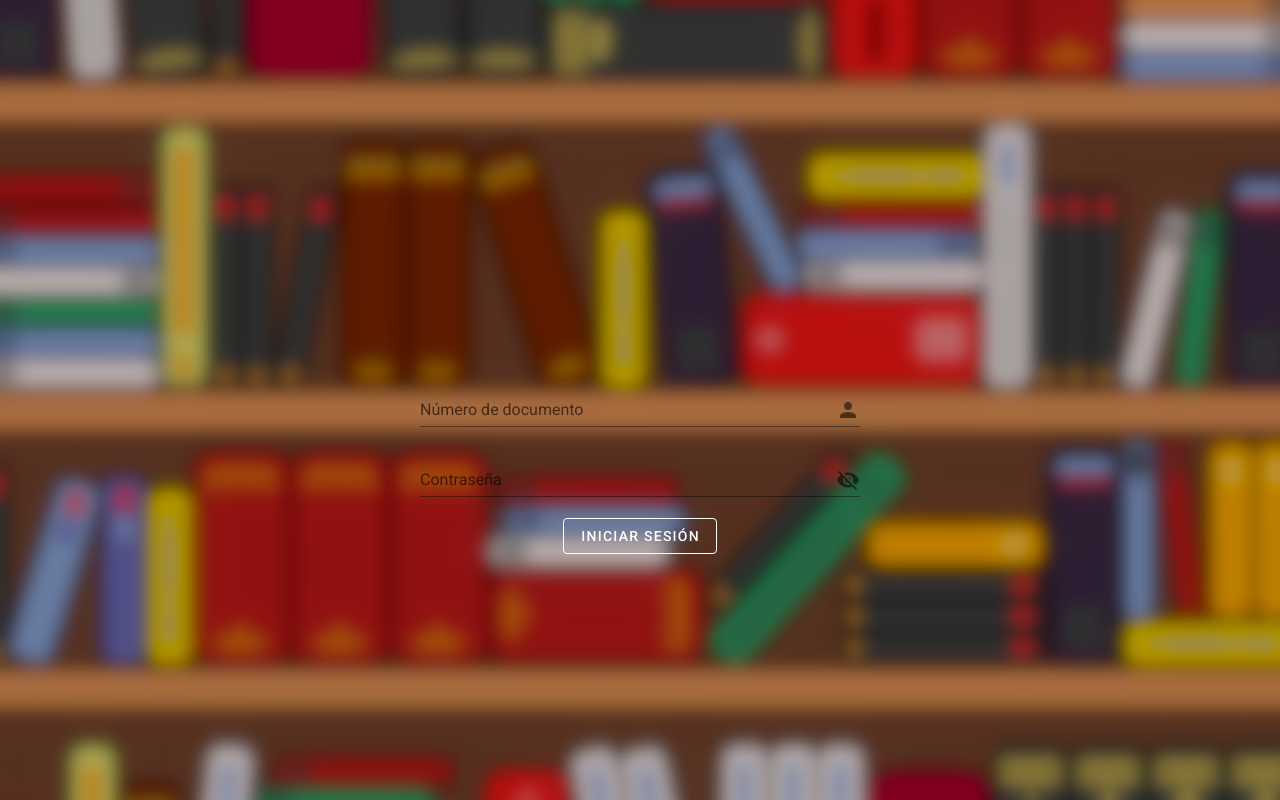
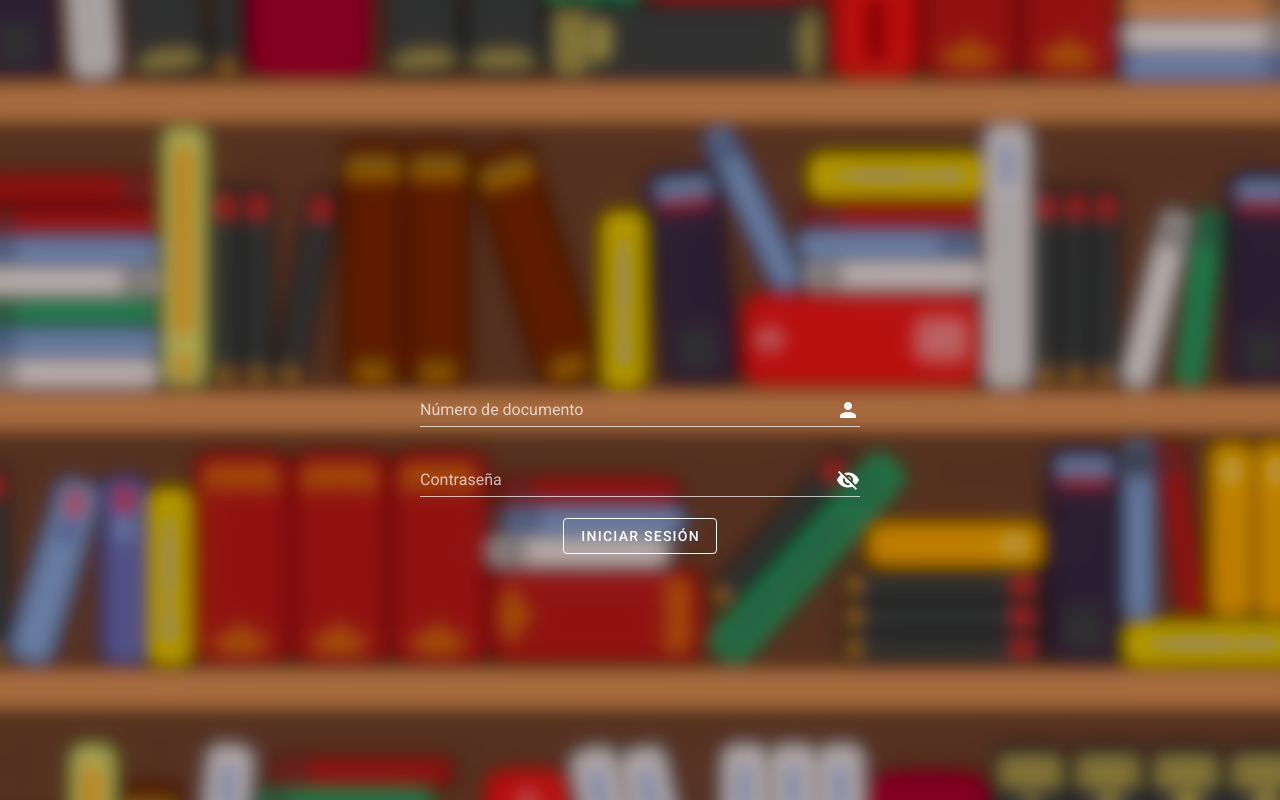
Before and after one commit to johanromero5879/ebi-frontend, a Vue app: page /ingresar in a window 1280 px wide. Built offline with nearby package versions, Linux system fonts and the light colour scheme.

Commit message:
Cambios finales al Login

```diff
--- a/src/views/Login.vue
+++ b/src/views/Login.vue
@@ -11,21 +11,21 @@
             <br>
           </div>
           <div align="center">
-            <v-text-field
+            <v-text-field dark
               label="Número de documento"
               append-icon="mdi-account"
-              color=#FFFFFF
+              color=#FFCC80
             ></v-text-field>
           </div>
           <div align="center">
-            <v-text-field
+            <v-text-field dark
               :append-icon="show1 ? 'mdi-eye' : 'mdi-eye-off'"
               :rules="[rules.required]"
               :type="show1 ? 'text' : 'password'"
               name="input-10-1"
               label="Contraseña"
               placeholder="Contraseña"
-              color=#FFFFFF
+              color=#FFCC80
               @click:append="show1 = !show1"
             ></v-text-field>
           </div>
```
